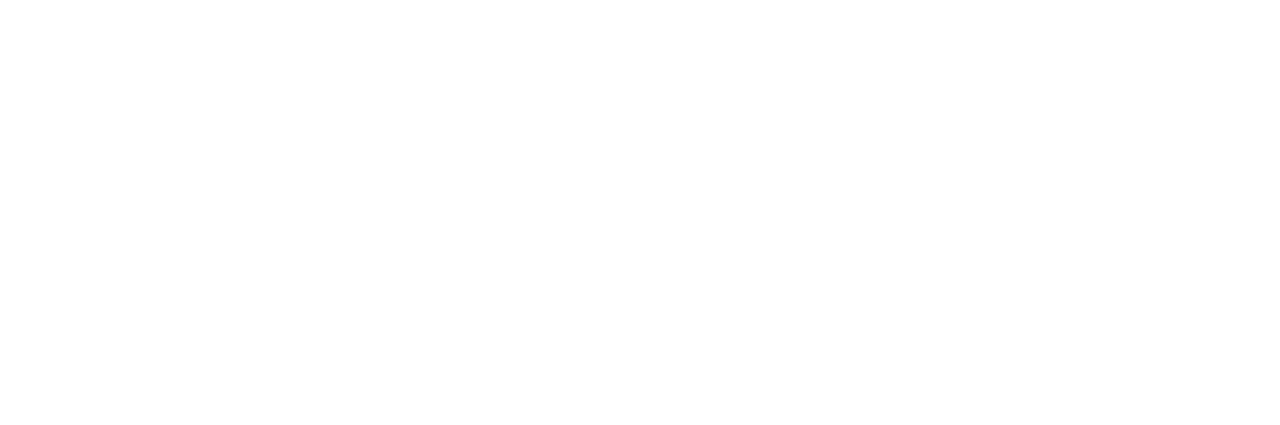
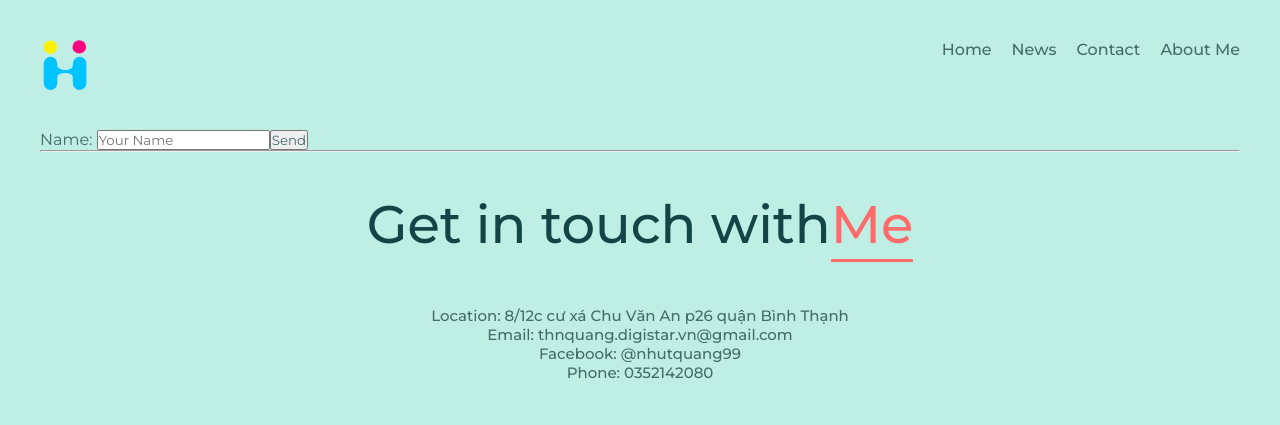
Before and after one commit to nhutquanghi/myBlog, a Gatsby site: page /contact in a window 1280 px wide. Before the commit this address had no page. Built offline with nearby package versions, Linux system fonts and the light colour scheme; Gatsby itself is replaced by a stand-in of ours.

Commit message:
add contact

```diff
--- a/src/components/Footer.js
+++ b/src/components/Footer.js
@@ -1,5 +1,6 @@
 import React from 'react'
 import * as styles from '../styles/footer.module.css'
+
 
 export default function Footer() {
     return (
--- a/src/components/Navbar.js
+++ b/src/components/Navbar.js
@@ -21,6 +21,7 @@ export default function Navbar() {
             <div className="links">
                 <Link to="/">Home</Link>
                 <Link to="/projects">News</Link>
+                <Link to="/contact">Contact</Link>
                 <Link to="/about">About Me</Link>
             </div>
         </nav>
--- /dev/null
+++ b/src/pages/contact.js
@@ -0,0 +1,13 @@
+import React from 'react'
+import Layout from "../components/Layout"
+
+export default function Contact() {
+    return (
+        <Layout>
+            <form name="contact" method="post" data-netlify="true" data-netlify-honeypot="bot-field">
+                <label>Name: <input name="name" placeholder="Your Name" type="text" /></label>
+                <button>Send</button>
+            </form>
+        </Layout>
+    )
+}
--- a/src/styles/home.module.css
+++ b/src/styles/home.module.css
@@ -90,6 +90,7 @@ img {
     width: 100%;
     height: 100%;
     padding: 0px;
+
 }
 
 .skills_item {
```
